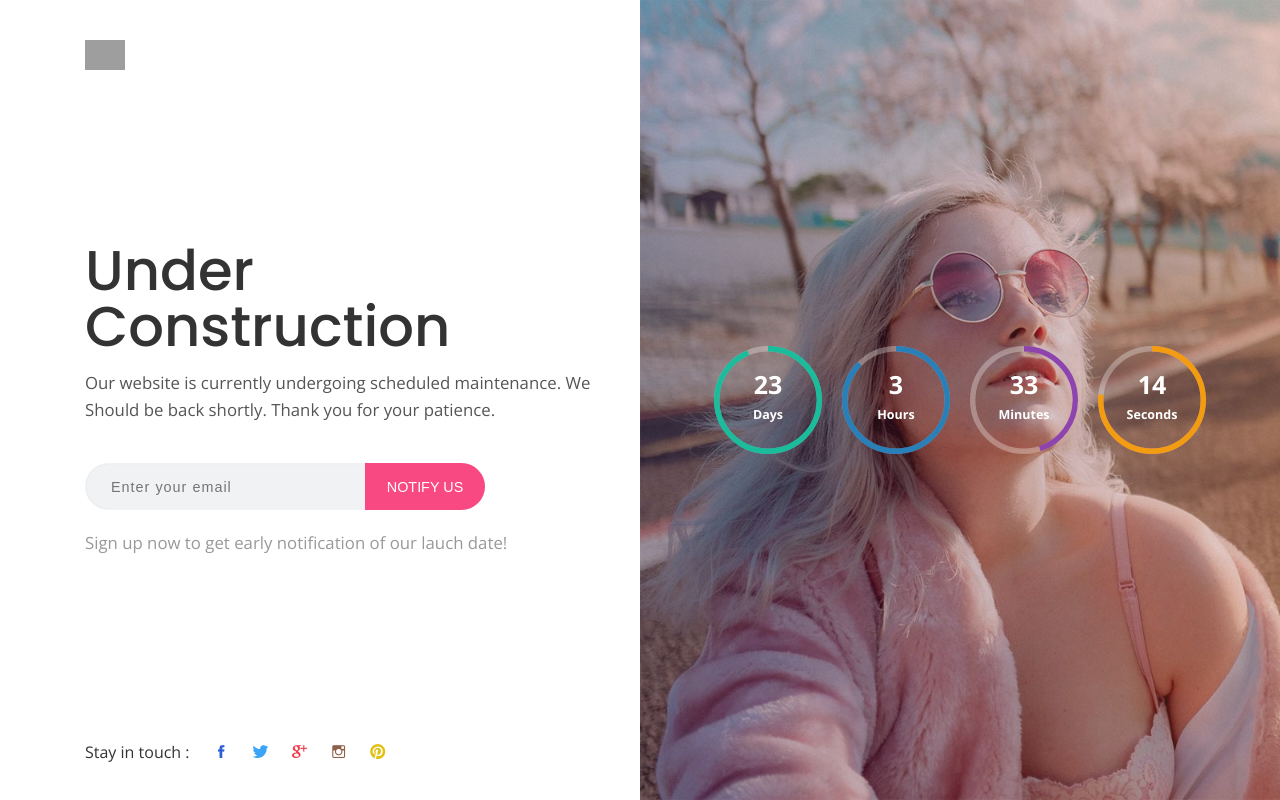
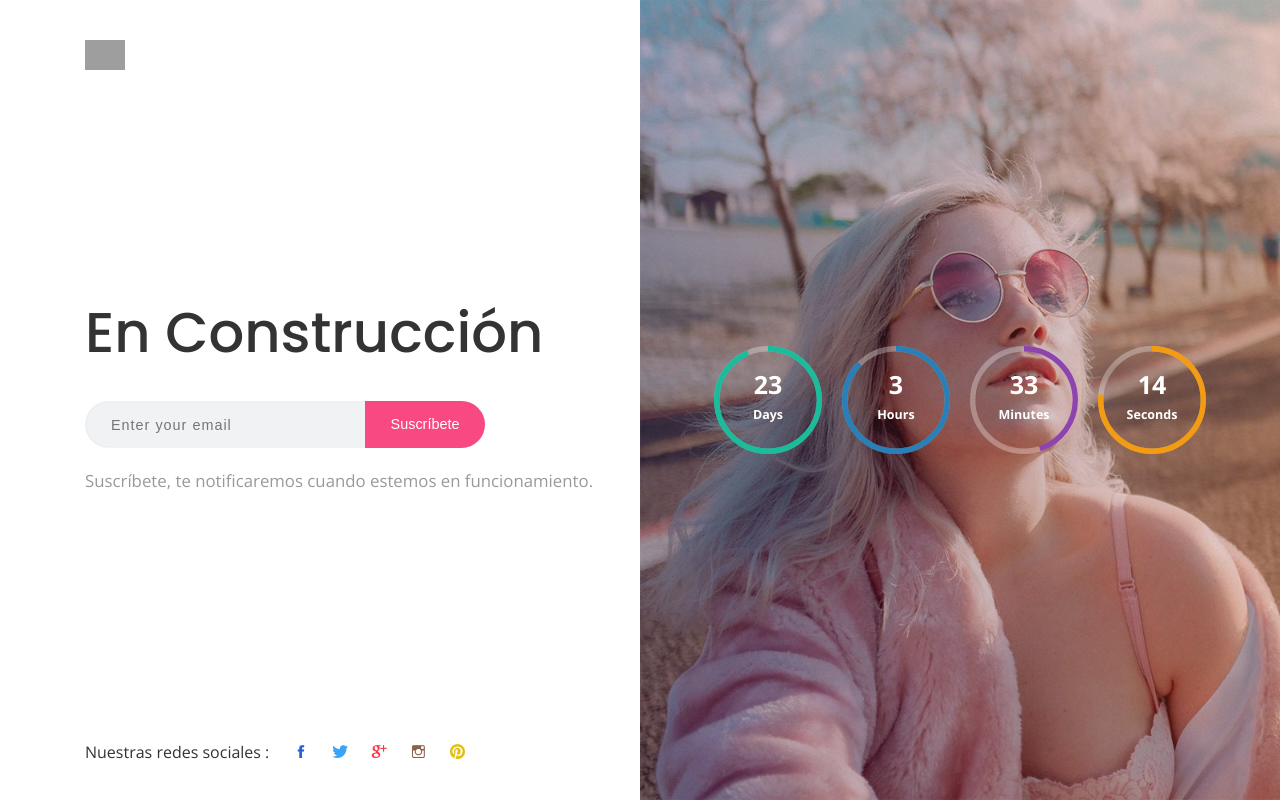
Before and after one commit to RicardoCast/RicardoCast.github.io, a plain HTML site: page index.html in a window 1280 px wide. Drawn offline with nearby package versions, Linux system fonts and the light colour scheme; grey boxes are pictures that could not be loaded; files whose address does not match are found by name.

Commit message:
update index.html

```diff
--- a/index.html
+++ b/index.html
@@ -1,7 +1,7 @@
 <!DOCTYPE HTML>
-<html lang="en">
+<html lang="es">
 <head>
-	<title>TITLE</title>
+	<title>Eva's Studio Nails</title>
 	<meta http-equiv="X-UA-Compatible" content="IE=edge">
     <meta name="viewport" content="width=device-width, initial-scale=1">
 	<meta charset="UTF-8">
@@ -38,24 +38,23 @@
 				<div class="display-table">
 					<div class="display-table-cell">
 						<div class="main-content">
-							<h1 class="title"><b>Under Construction</b></h1>
-							<p>Our website is currently undergoing scheduled maintenance.
-								We Should be back shortly. Thank you for your patience.</p>
+							<h1 class="title"><b>En Construcción</b></h1>
+							<p></p>
 
 							<div class="email-input-area">
 								<form method="post">
 									<input class="email-input" name="email" type="text" placeholder="Enter your email"/>
-									<button class="submit-btn" name="submit" type="submit"><b>NOTIFY US</b></button>
+									<button class="submit-btn" name="submit" type="submit"><b>Suscríbete</b></button>
 								</form>
 							</div><!-- email-input-area -->
 
-							<p class="post-desc">Sign up now to get early notification of our lauch date!</p>
+							<p class="post-desc">Suscríbete, te notificaremos cuando estemos en funcionamiento.</p>
 						</div><!-- main-content -->
 					</div><!-- display-table-cell -->
 				</div><!-- display-table -->
 
 				<ul class="footer-icons">
-					<li>Stay in touch : </li>
+					<li>Nuestras redes sociales : </li>
 					<li><a href="#"><i class="ion-social-facebook"></i></a></li>
 					<li><a href="#"><i class="ion-social-twitter"></i></a></li>
 					<li><a href="#"><i class="ion-social-googleplus"></i></a></li>
```
